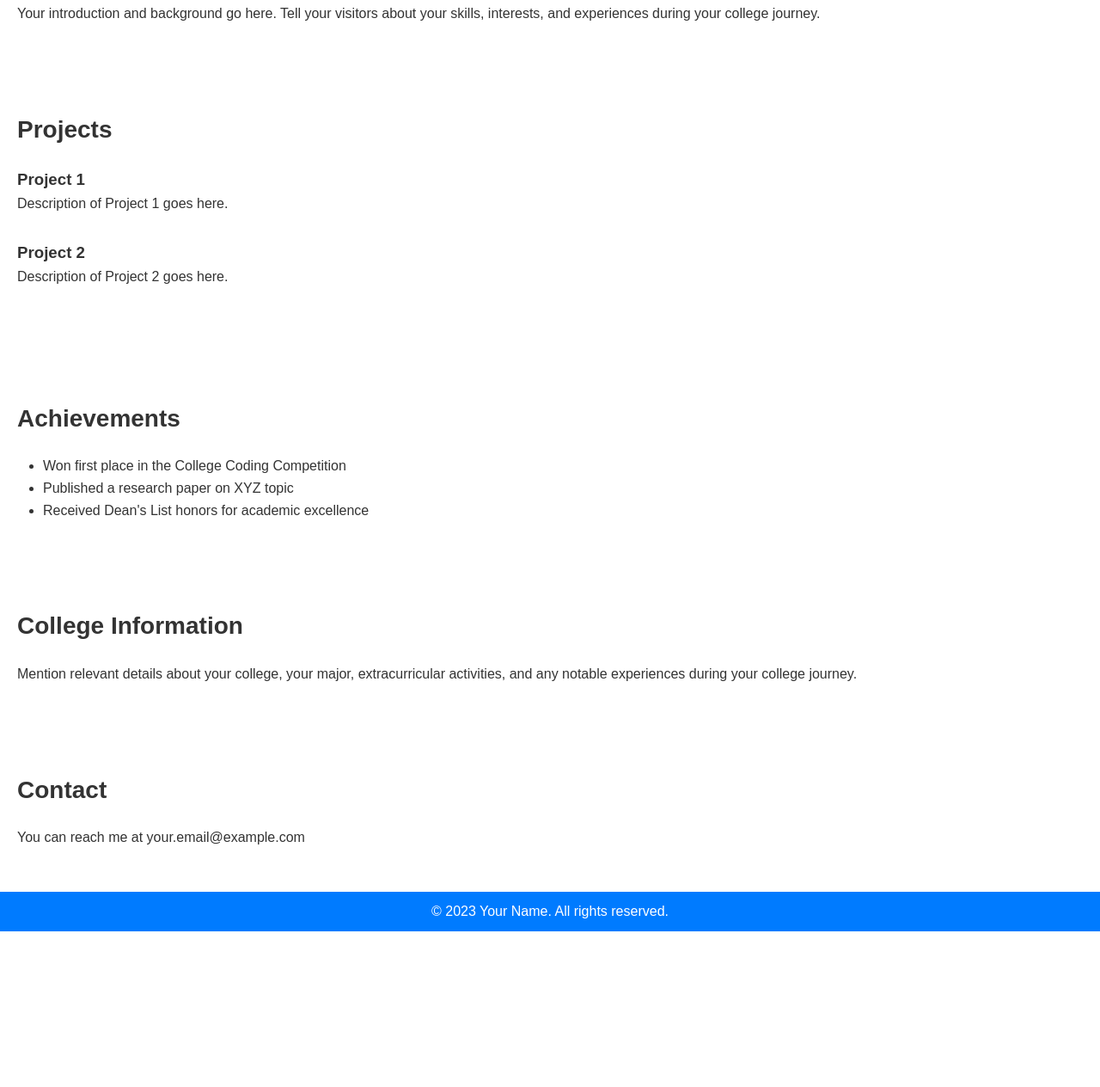
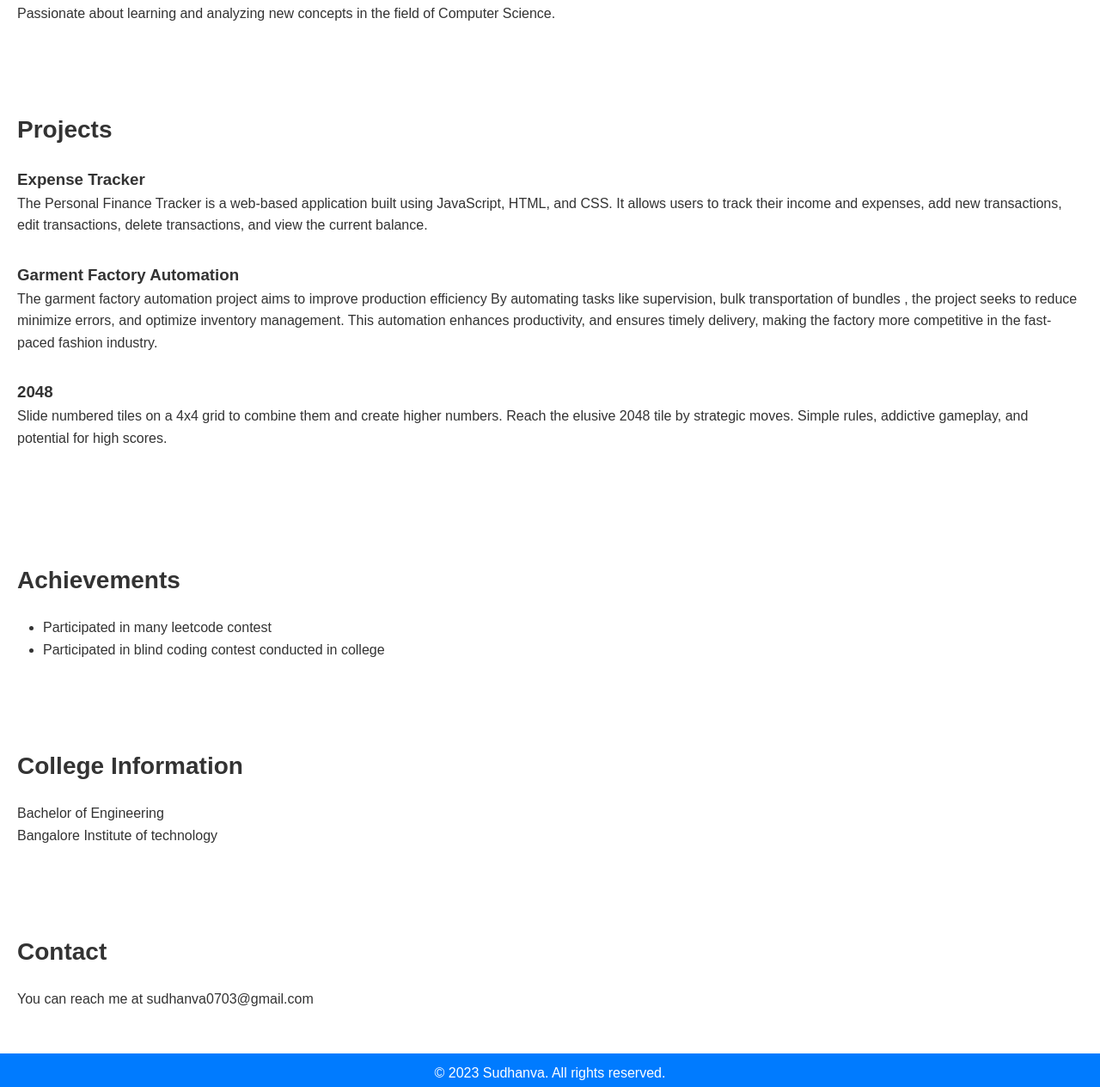
Before and after one commit to SudhanvaNS/cv, a plain HTML site: page index.html in a window 1280 px wide. Shown: the part 238-1502 px from the top of the page at 86% size. Before the commit the page ends 1321 px from the top, so only its background shows below. Drawn offline with Linux system fonts and the light colour scheme.

Commit message:
updated contet

```diff
--- a/index.html
+++ b/index.html
@@ -3,12 +3,12 @@
 <head>
   <meta charset="UTF-8">
   <meta name="viewport" content="width=device-width, initial-scale=1.0">
-  <title>Your Name - College Portfolio</title>
+  <title>Portfolio</title>
   <link rel="stylesheet" href="styles.css">
 </head>
 <body>
   <header>
-    <h1>Your Name</h1>
+    <h1>Sudhanva N S</h1>
     <nav>
       <ul>
         <li><a href="#about">About</a></li>
@@ -23,19 +23,23 @@
   <section id="about">
     <h2>About Me</h2>
     <p>
-      Your introduction and background go here. Tell your visitors about your skills, interests, and experiences during your college journey.
+      Passionate about learning and analyzing new concepts in the field of Computer Science.
     </p>
   </section>
 
   <section id="projects">
     <h2>Projects</h2>
     <div class="project-item">
-      <h3>Project 1</h3>
-      <p>Description of Project 1 goes here.</p>
+      <h3>Expense Tracker</h3>
+      <p>The Personal Finance Tracker is a web-based application built using JavaScript, HTML, and CSS. It allows users to track their income and expenses, add new transactions, edit transactions, delete transactions, and view the current balance.</p>
     </div>
     <div class="project-item">
-      <h3>Project 2</h3>
-      <p>Description of Project 2 goes here.</p>
+      <h3>Garment Factory Automation</h3>
+      <p>The garment factory automation project aims to improve production efficiency By automating tasks like supervision, bulk transportation of bundles , the project seeks to reduce minimize errors, and optimize inventory management. This automation enhances productivity, and ensures timely delivery, making the factory more competitive in the fast-paced fashion industry.</p>
+    </div>
+    <div class="project-item">
+      <h3>2048</h3>
+      <p>Slide numbered tiles on a 4x4 grid to combine them and create higher numbers. Reach the elusive 2048 tile by strategic moves. Simple rules, addictive gameplay, and potential for high scores.</p>
     </div>
     <!-- Add more project items as needed -->
   </section>
@@ -43,29 +47,29 @@
   <section id="achievements">
     <h2>Achievements</h2>
     <ul>
-      <li>Won first place in the College Coding Competition</li>
-      <li>Published a research paper on XYZ topic</li>
-      <li>Received Dean's List honors for academic excellence</li>
-      <!-- Add more achievements as needed -->
-    </ul>
+      <li>Participated in many leetcode contest</li>
+      <li>Participated in blind coding contest conducted in college</li>
+
+        </ul>
   </section>
 
   <section id="college">
     <h2>College Information</h2>
     <p>
-      Mention relevant details about your college, your major, extracurricular activities, and any notable experiences during your college journey.
+      Bachelor of Engineering<br>
+      Bangalore Institute of technology
     </p>
   </section>
 
   <section id="contact">
     <h2>Contact</h2>
     <p>
-      You can reach me at your.email@example.com
+      You can reach me at sudhanva0703@gmail.com
     </p>
   </section>
 
   <footer>
-    <p>&copy; 2023 Your Name. All rights reserved.</p>
+    <p>&copy; 2023 Sudhanva. All rights reserved.</p>
   </footer>
 </body>
 </html>
```
